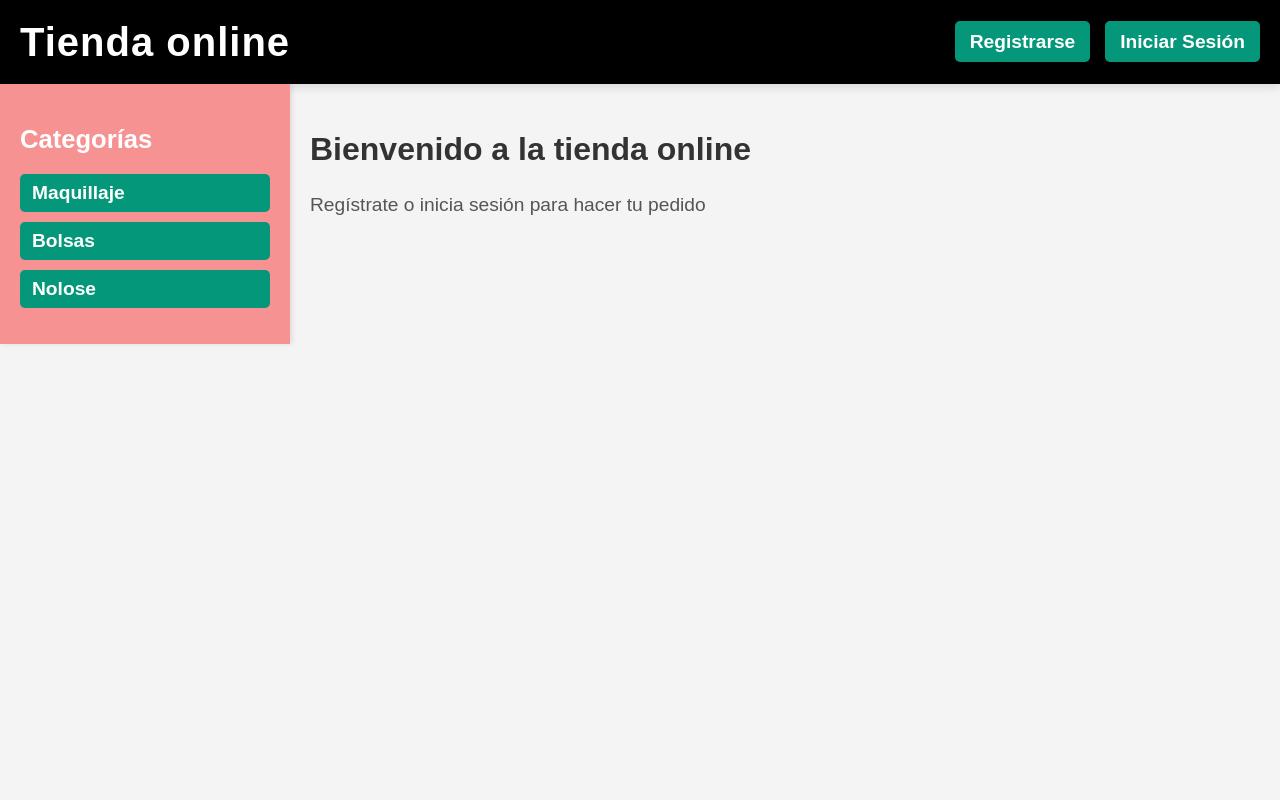
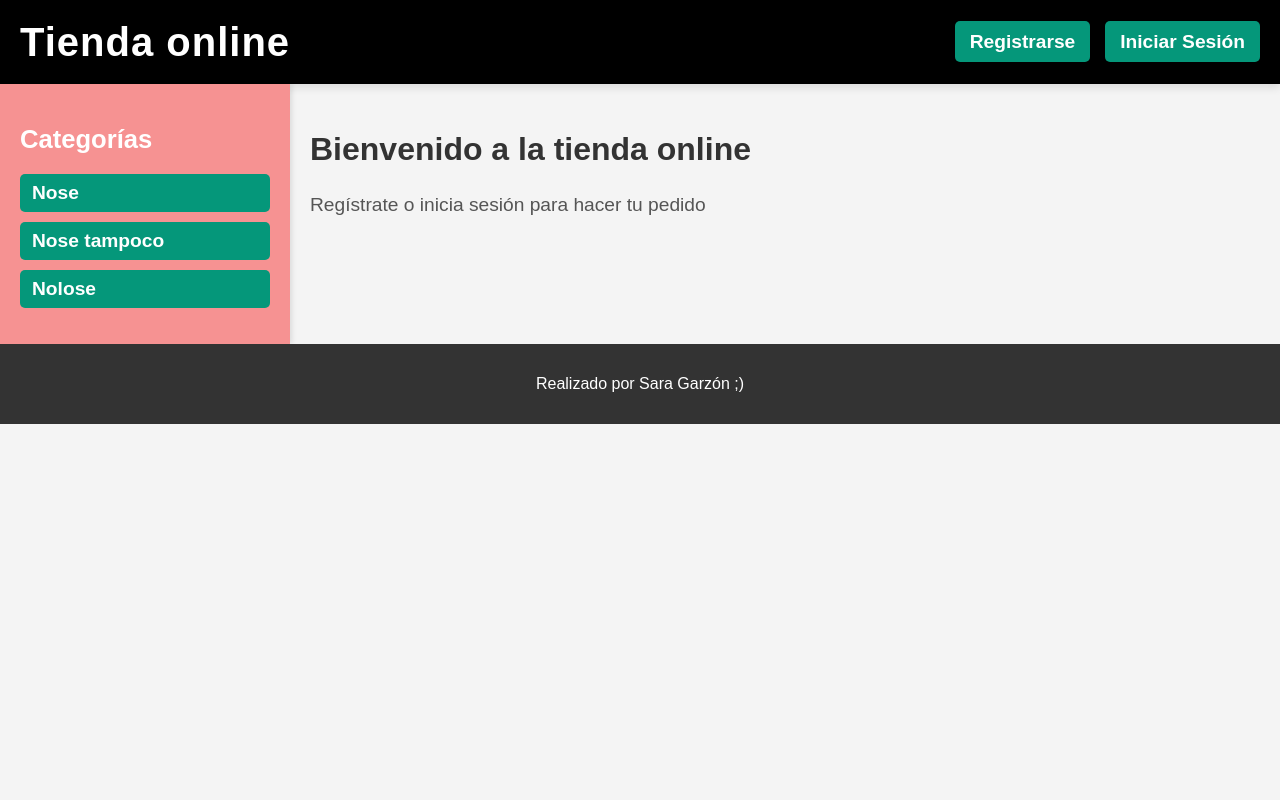
Before and after one commit to sgargal/DWES_ProyectoFinal_SaraGarzon, a PHP site: page / in a window 1280 px wide. Run offline with PHP 8.4, Linux system fonts and the light colour scheme.

Commit message:
css con footer index.php

```diff
--- a/css/style.css
+++ b/css/style.css
@@ -205,3 +205,30 @@
     background-color: #3bcbaf; /* Tono más claro para el hover */
     transform: scale(1.05);
 }
+
+
+/* --- FOOTER --- */
+footer {
+    background-color: #333;  /* Un fondo oscuro para el pie de página */
+    color: white;            /* Texto blanco para contrastar con el fondo oscuro */
+    text-align: center;      /* Centrar el texto */
+    padding: 15px 0;         /* Espaciado arriba y abajo */
+    font-size: 1rem;         /* Tamaño de fuente para el texto */
+    position: relative;
+    bottom: 0;
+    width: 100%;             /* Asegura que el footer ocupe todo el ancho de la página */
+}
+
+/* Estilos para que el footer se quede abajo de la página */
+body, html {
+    height: 100%;
+    margin: 0;
+}
+
+main {
+    flex: 1;  /* Esto hace que el contenido principal ocupe el espacio restante */
+}
+
+footer {
+    margin-top: auto; /* Empuja el footer hacia abajo */
+}
--- a/public/index.php
+++ b/public/index.php
@@ -22,8 +22,8 @@
         <aside class="barraLateral">
             <h2>Categorías</h2>
             <ul>
-                <li><a href="Maquillaje">Maquillaje</a></li>
-                <li><a href="Bolsas">Bolsas</a></li>
+                <li><a href="Maquillaje">Nose</a></li>
+                <li><a href="Bolsas">Nose tampoco</a></li>
                 <li><a href="">Nolose</a></li>
             </ul>
         </aside>
@@ -49,6 +49,10 @@
             }
             ?>
         </section>
+
     </main>
+    <footer>
+        <p>Realizado por Sara Garzón ;)</p>
+    </footer>
 </body>
 </html>
```
